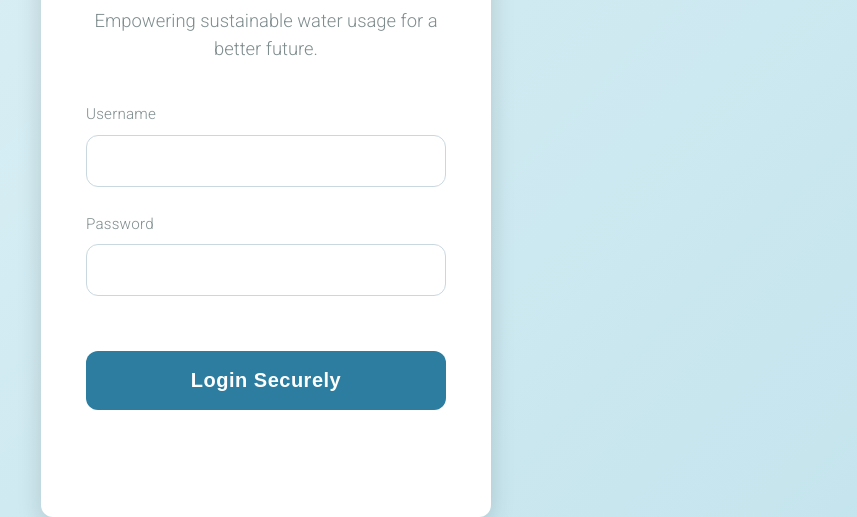
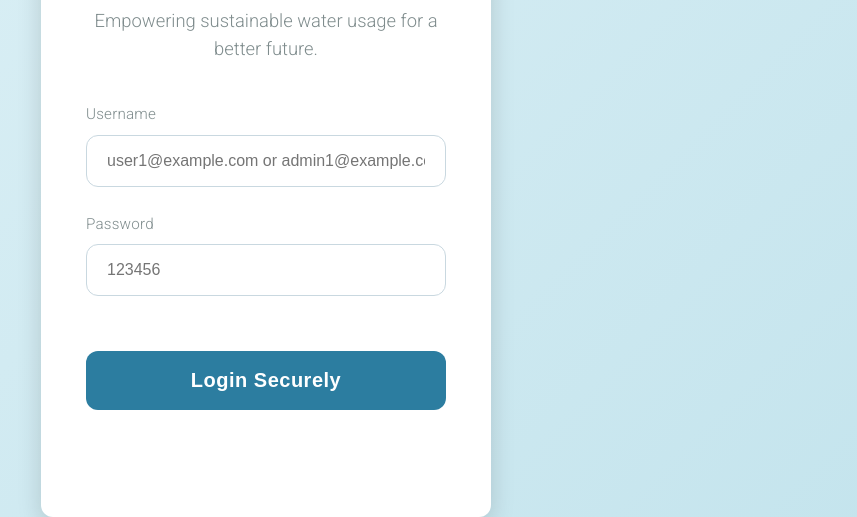
Before and after one commit to Tm33na/WaterCrisisManagement, a website: page public/login.html in a window 1280 px wide. Shown: the part 310-827 px from the top of the page, without its empty margins (374-1231 px from the left). Drawn offline with Linux system fonts and the light colour scheme.

Commit message:
Update login.html

```diff
--- a/public/login.html
+++ b/public/login.html
@@ -179,11 +179,11 @@
         <form id="loginForm">
             <div class="form-group">
                 <label for="username">Username</label>
-                <input type="text" id="username" name="username" required autocomplete="email">
+                <input type="text" id="username" name="username" required autocomplete="email" placeholder="user1@example.com or admin1@example.com">
             </div>
             <div class="form-group">
                 <label for="password">Password</label>
-                <input type="password" id="password" name="password" required autocomplete="current-password">
+                <input type="password" id="password" name="password" required autocomplete="current-password" placeholder="123456">
             </div>
             <button type="submit" class="btn-login">Login Securely</button>
             <div id="message" class="message"></div>
```
